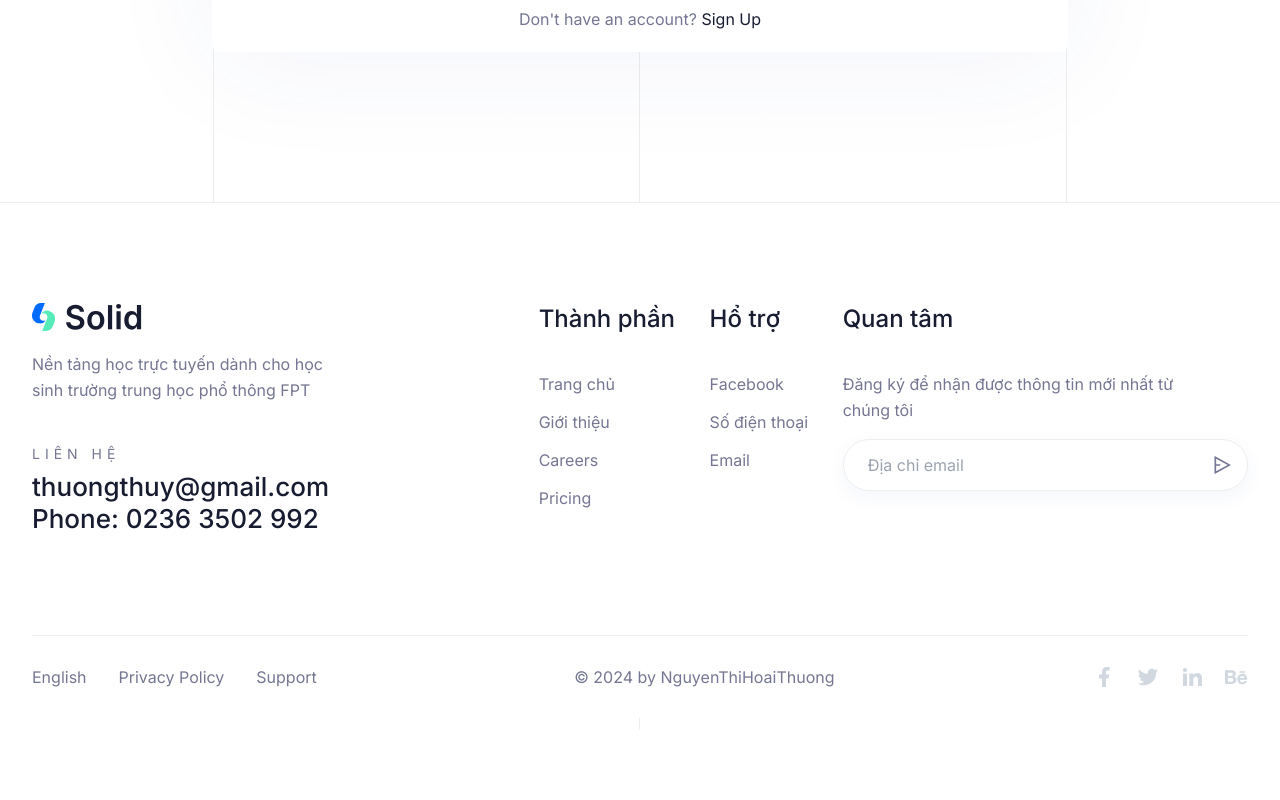
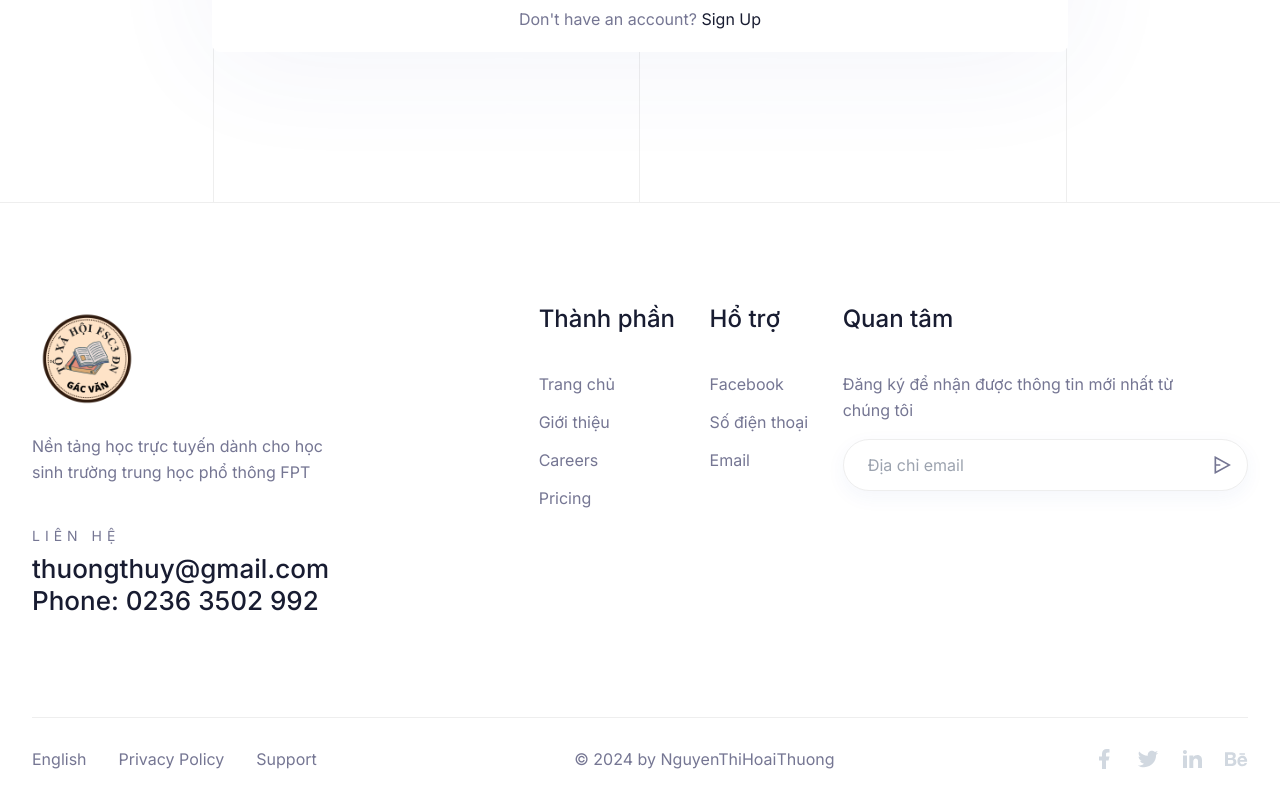
Before and after one commit to HuynhND22/ht_client, a Next.js app: page /auth/signin in a window 1280 px wide. Shown: the part 796-1596 px from the top of the page. Before the commit the page ends 1514 px from the top, so only its background shows below. Built offline with nearby package versions, Linux system fonts and the light colour scheme; no server answers.

Commit message:
fix logo

```diff
--- a/components/Footer/index.tsx
+++ b/components/Footer/index.tsx
@@ -32,14 +32,14 @@ const Footer = () => {
                   <Image
                     width={110}
                     height={80}
-                    src="/images/logo/logo-light.svg"
+                    src="/images/logo/Logo.png"
                     alt="Logo"
                     className="dark:hidden"
                   />
                   <Image
                     width={110}
                     height={80}
-                    src="/images/logo/logo-dark.svg"
+                    src="/images/logo/Logo.png"
                     alt="Logo"
                     className="hidden dark:block"
                   />
```
